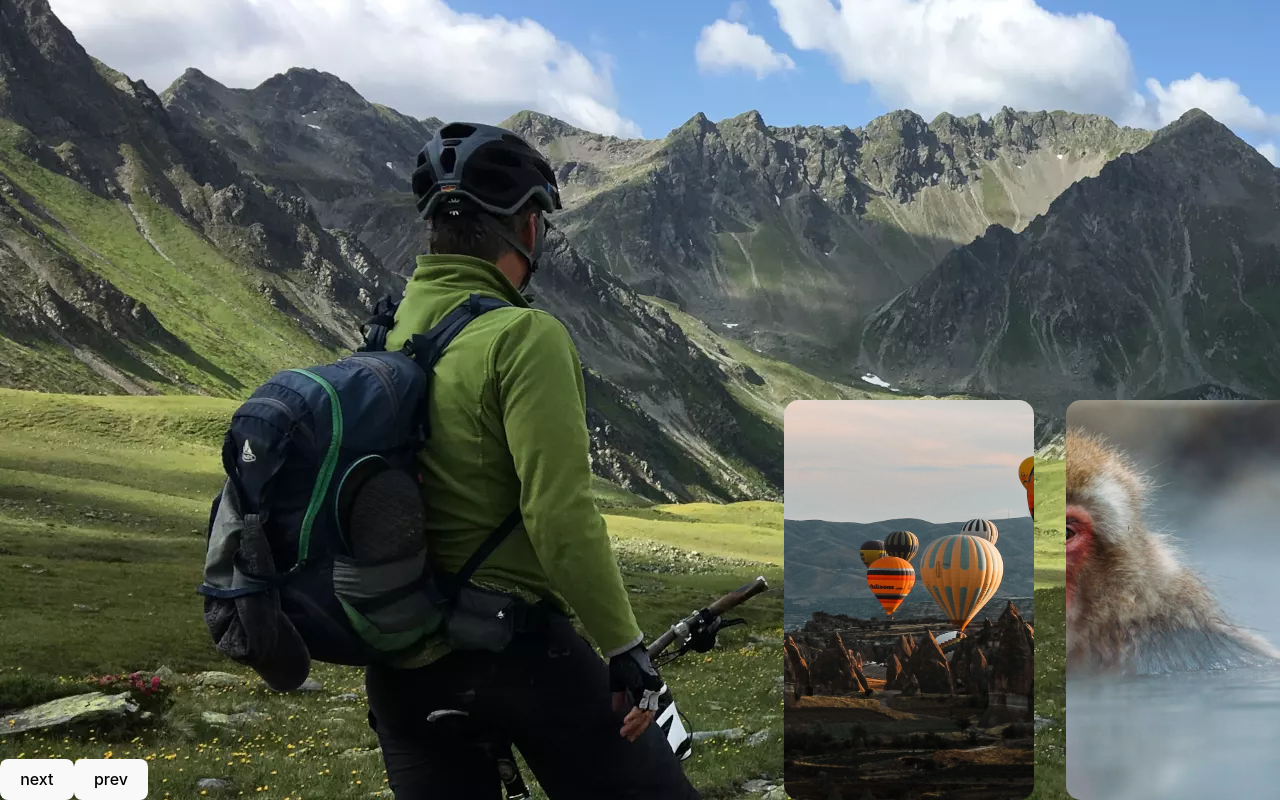
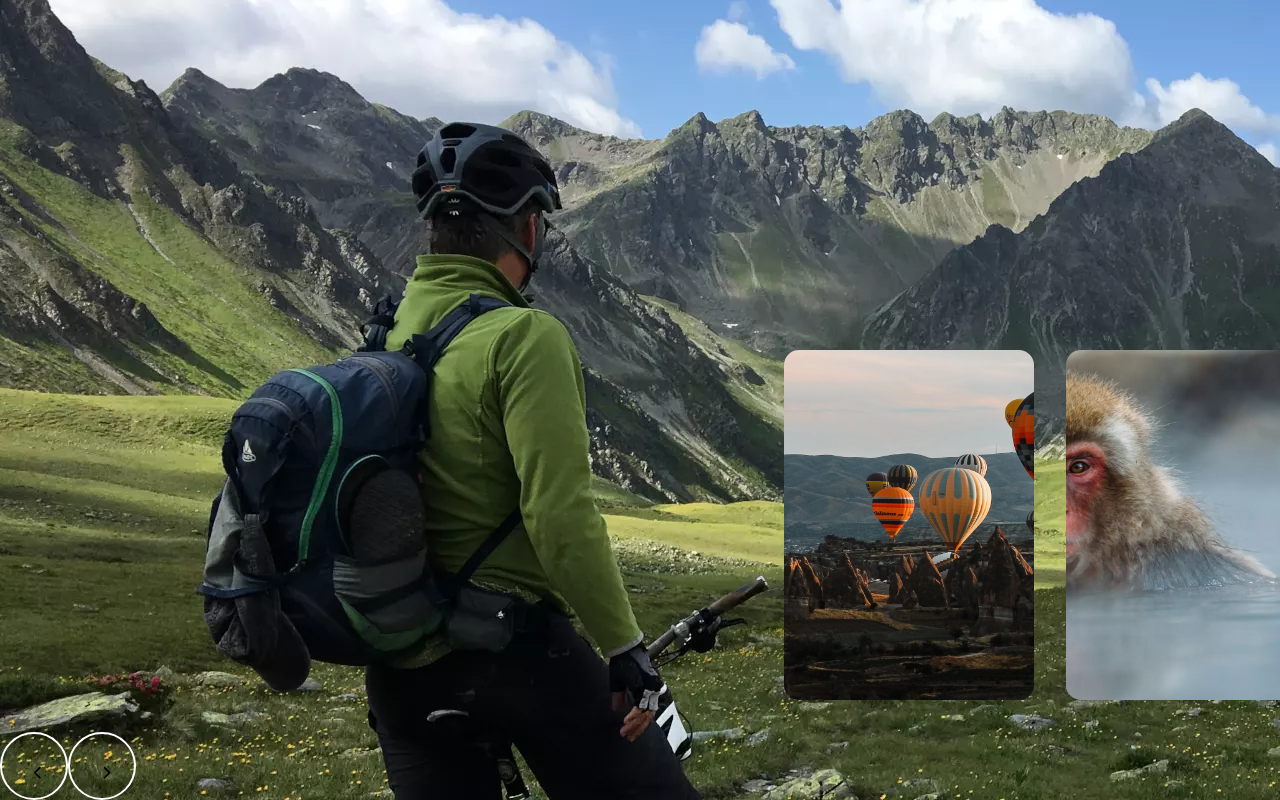
Before and after one commit to Nmelms/globe, a React (Vite) app: page / in a window 1280 px wide. Built offline with nearby package versions, Linux system fonts and the light colour scheme; the HTML template or start-up script is replaced by a standard one.

Commit message:
styled slider btns

```diff
--- a/index.html
+++ b/index.html
@@ -4,6 +4,10 @@
     <meta charset="UTF-8" />
     <link rel="icon" type="image/svg+xml" href="/vite.svg" />
     <meta name="viewport" content="width=device-width, initial-scale=1.0" />
+    <script
+      src="https://kit.fontawesome.com/cc97a12271.js"
+      crossorigin="anonymous"
+    ></script>
 
     <title>Vite + React</title>
   </head>
--- a/package.json
+++ b/package.json
@@ -10,6 +10,10 @@
     "preview": "vite preview"
   },
   "dependencies": {
+    "@fortawesome/fontawesome-svg-core": "^6.4.0",
+    "@fortawesome/free-regular-svg-icons": "^6.4.0",
+    "@fortawesome/free-solid-svg-icons": "^6.4.0",
+    "@fortawesome/react-fontawesome": "^0.2.0",
     "bootstrap": "^5.2.3",
     "flip": "^1.0.0",
     "gsap": "^3.11.5",
--- a/src/App.css
+++ b/src/App.css
@@ -20,6 +20,19 @@
   bottom: 0;
   z-index: 100;
 }
+.slider-btn {
+  padding: 2rem;
+  height: 50px;
+  width: 50px;
+  background-color: transparent;
+  border: 2px solid white;
+  border-radius: 50%;
+}
+.slider-btn:hover {
+  background-color: rgba(255, 255, 255, 0.5);
+  border: 2px solid white;
+  cursor: pointer;
+}
 .slider-container {
   height: 30%;
   width: 40%;
@@ -30,14 +43,14 @@
   position: fixed;
   z-index: 50;
   left: 60%;
-  top: 400px;
-  height: 400px;
+  top: 350px;
+  height: 350px;
   display: flex;
 }
 .image-card {
   border-radius: 15px;
   margin: 0 1rem 0 1rem;
-  min-height: 400px;
+  height: 100%;
   min-width: 250px;
   background-size: cover;
   background-repeat: no-repeat;
--- a/src/components/CardSlider.jsx
+++ b/src/components/CardSlider.jsx
@@ -1,7 +1,12 @@
 import { useRef, useState } from "react"
 import { gsap } from "gsap"
+import { library } from "@fortawesome/fontawesome-svg-core"
+import { fas } from "@fortawesome/free-solid-svg-icons"
+import { FontAwesomeIcon } from "@fortawesome/react-fontawesome"
 
 export default function CardSlider({ images }) {
+  library.add(fas)
+
   gsap.registerPlugin(Flip)
   const myDivRefs = useRef([])
   const [num, setNum] = useState(0)
@@ -15,10 +20,10 @@ export default function CardSlider({ images }) {
     setNum(num + 1)
     console.log(num)
     myDivRefs.current[num].classList.add("full-screen")
-    Flip.from(state, { duration: 2, ease: "power1.out" })
-    Flip.from(state2, { duration: 2 })
-    Flip.from(state3, { duration: 2 })
-    Flip.from(state4, { duration: 2 })
+    Flip.from(state, { duration: 0.5 })
+    Flip.from(state2, { duration: 0.5, ease: "back.out(1)", delay: 0.005 })
+    Flip.from(state3, { duration: 0.5, ease: "back.out(1)", delay: 0.05 })
+    Flip.from(state4, { duration: 0.5, ease: "back.out(1)", delay: 0.1 })
   }
   const handlePrevClick = () => {
     let state = Flip.getState(myDivRefs.current[num])
@@ -29,10 +34,10 @@ export default function CardSlider({ images }) {
     setNum(num - 1)
 
     myDivRefs.current[num].classList.remove("full-screen")
-    Flip.from(state, { duration: 2, ease: "power1.out" })
-    Flip.from(state2, { duration: 2 })
-    Flip.from(state3, { duration: 2 })
-    Flip.from(state4, { duration: 2 })
+    Flip.from(state, { duration: 0.5 })
+    Flip.from(state2, { duration: 0.5 })
+    Flip.from(state3, { duration: 0.5 })
+    Flip.from(state4, { duration: 0.5 })
   }
 
   return (
@@ -47,9 +52,25 @@ export default function CardSlider({ images }) {
         ))}
       </div>
 
-      <div className="buttons">
-        <button onClick={() => handleClick()}>next</button>
-        <button onClick={() => handlePrevClick()}>prev</button>
+      <div className="buttons d-flex">
+        <button
+          className="slider-btn d-flex align-items-center justify-content-center"
+          onClick={() => handlePrevClick()}
+        >
+          <FontAwesomeIcon
+            className="text-white"
+            icon="fa-solid fa-chevron-left"
+          />
+        </button>
+        <button
+          className="slider-btn d-flex align-items-center justify-content-center"
+          onClick={() => handleClick()}
+        >
+          <FontAwesomeIcon
+            className="text-white"
+            icon="fa-solid fa-chevron-right"
+          />
+        </button>
       </div>
     </>
   )
--- a/src/index.css
+++ b/src/index.css
@@ -27,7 +27,7 @@ h1 {
   line-height: 1.1;
 }
 
-button {
+/* button {
   border-radius: 8px;
   border: 1px solid transparent;
   padding: 0.6em 1.2em;
@@ -37,10 +37,10 @@ button {
   background-color: #1a1a1a;
   cursor: pointer;
   transition: border-color 0.25s;
-}
-button:hover {
+} */
+/* button:hover {
   border-color: #646cff;
-}
+} */
 button:focus,
 button:focus-visible {
   outline: 4px auto -webkit-focus-ring-color;
```
Also changed, not shown: 1 other file (tests, documents, lock files or other folders).
